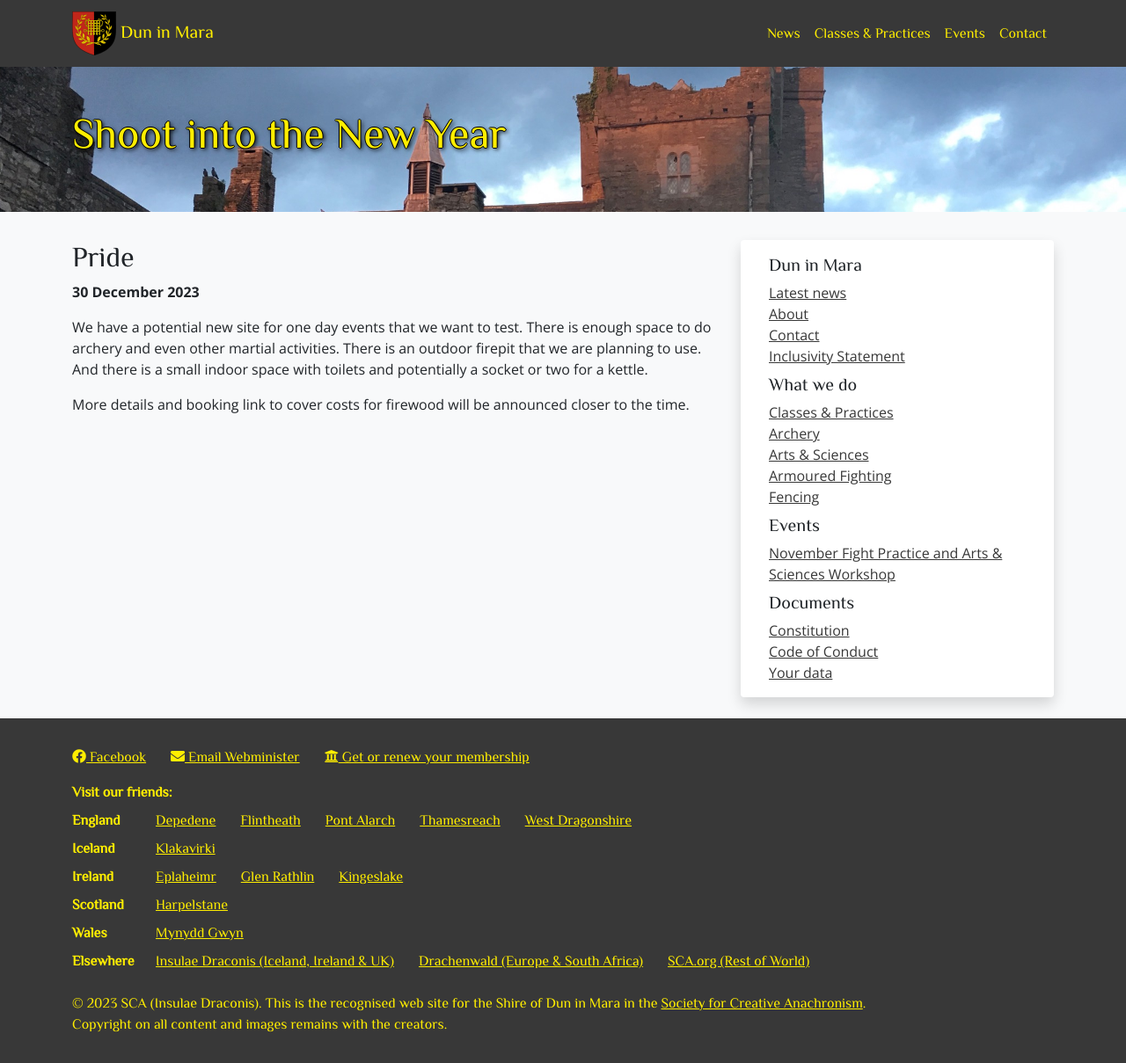
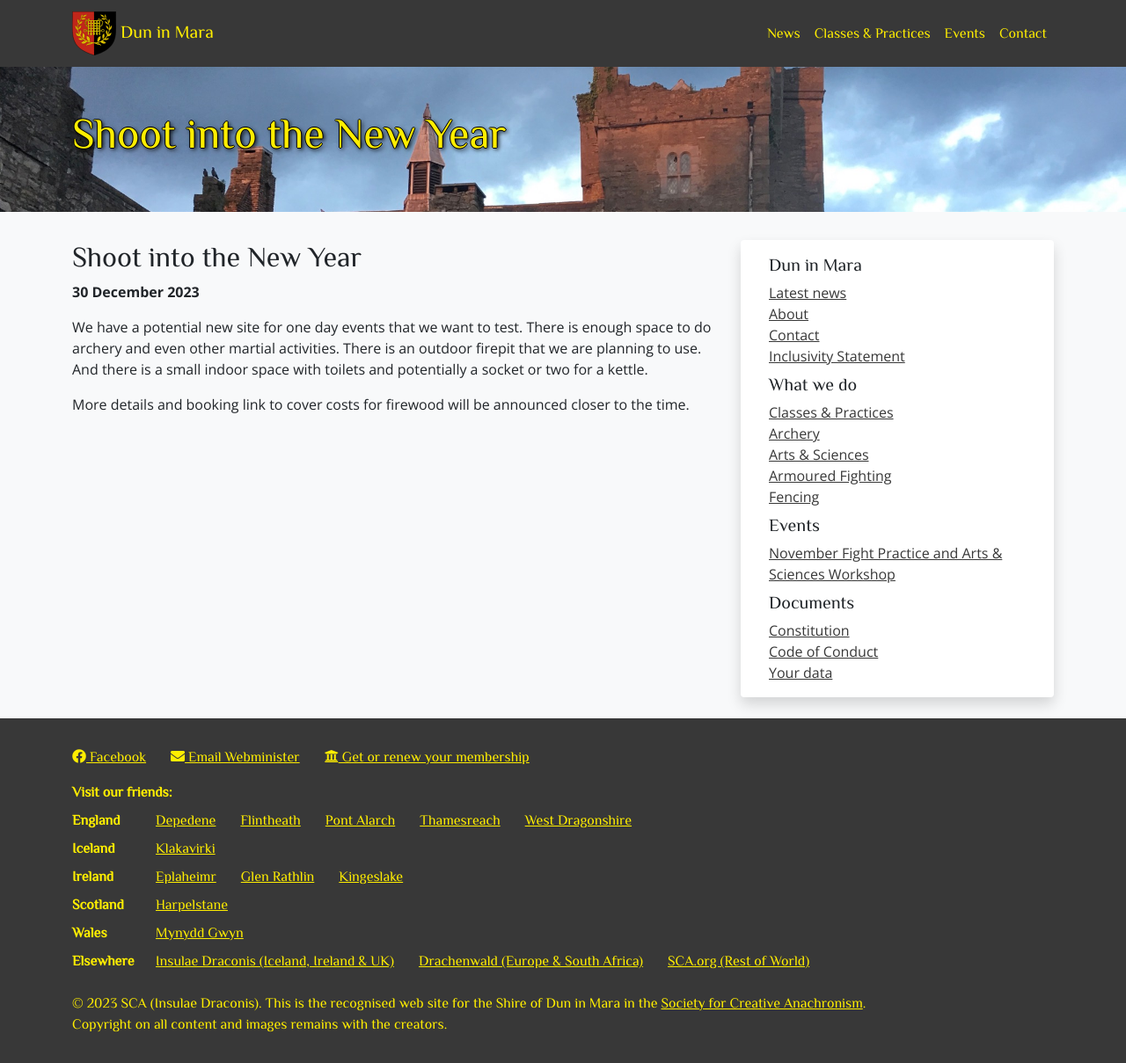
Before and after one commit to drachenwald/dun-in-mara, a Jekyll site: the page built from events/2023/shoot-ny/index.md, in a window 1280 px wide. Shown: the whole page at 88% size. Built offline with Jekyll 4.4.1, drawn with Linux system fonts in a browser that asks for light colours; comment, search, counter and statistics services are not loaded.

Commit message:
Corrected Title

```diff
--- a/events/2023/shoot-ny/index.md
+++ b/events/2023/shoot-ny/index.md
@@ -1,10 +1,10 @@
 ---
 title: "Shoot into the New Year"
 featuredImage: ../../images/fire-bg.jpg
-excerpt: "24 June 2023. Dublin."
+excerpt: "30 December 2023. Blessington."
 ---
 
-## Pride
+## Shoot into the New Year
 
 **30 December 2023**
 
```
